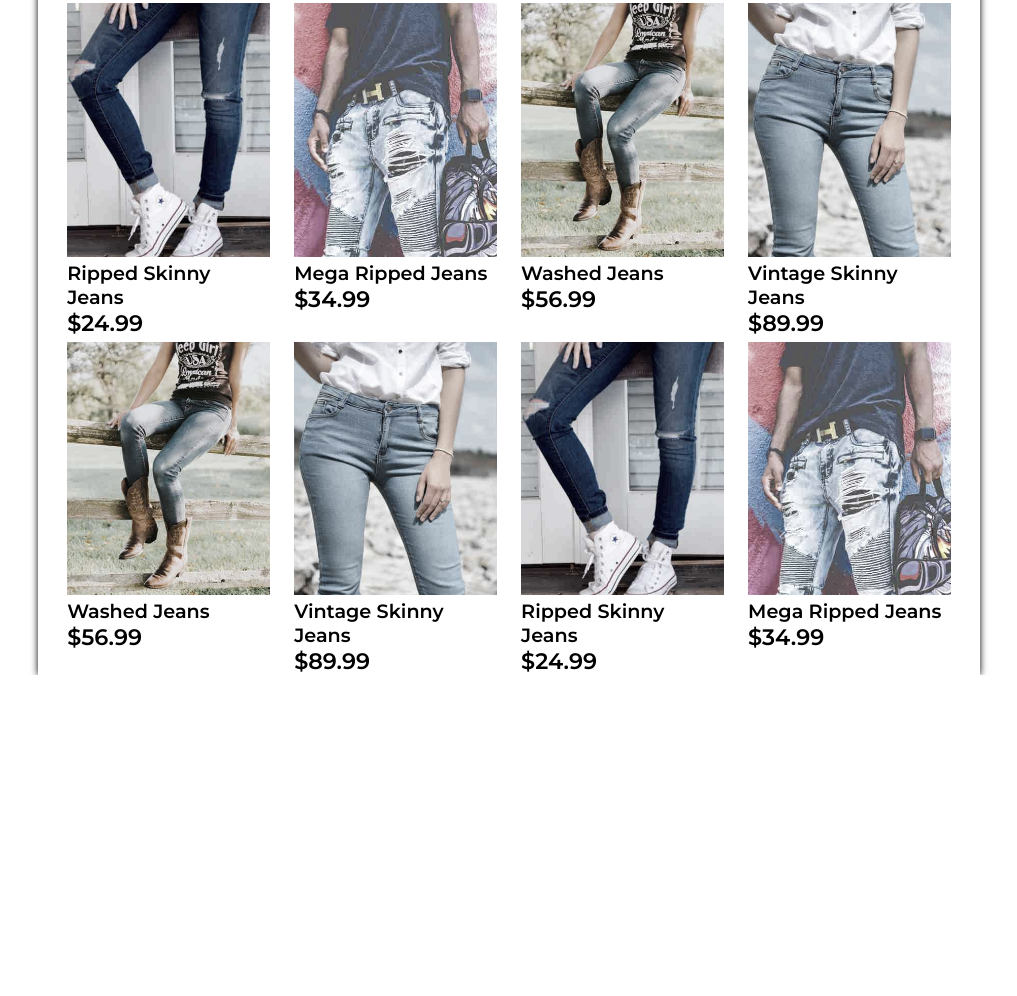
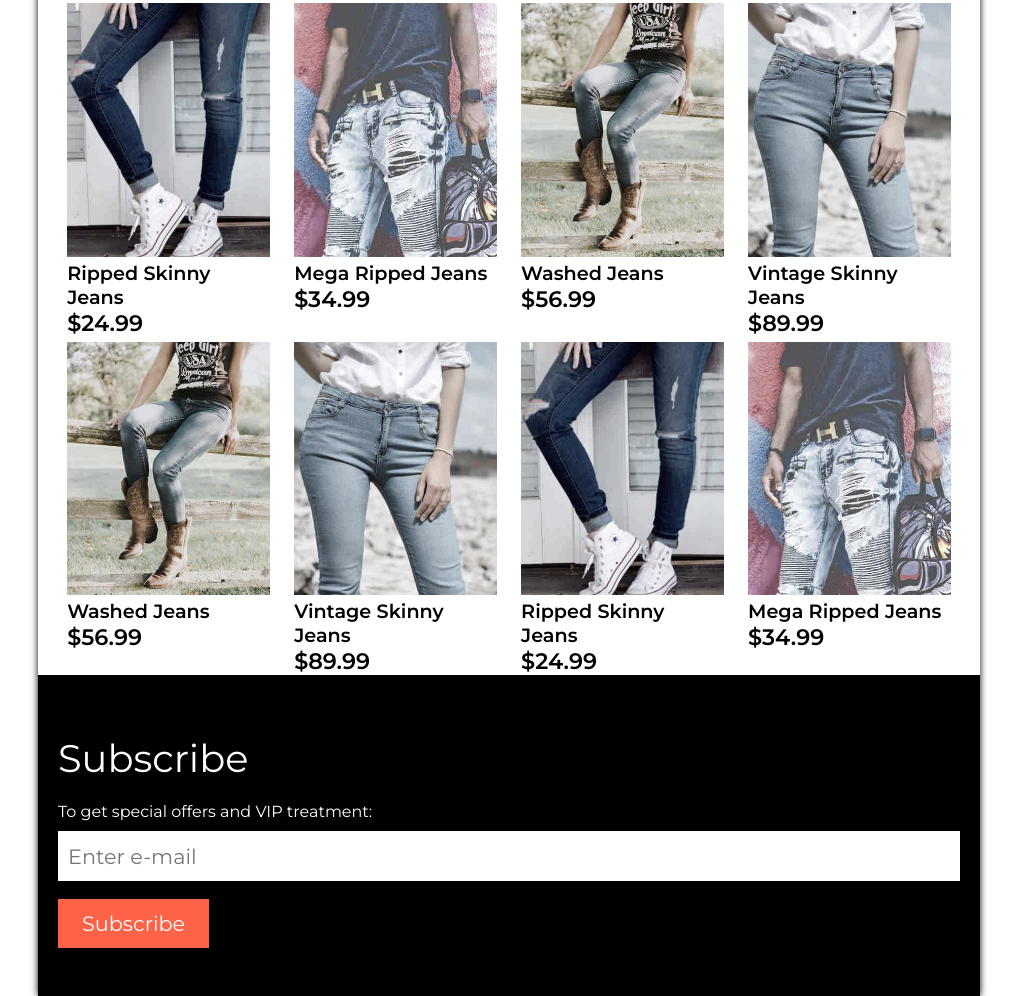
Before and after one commit to sparshverma123/Clothing-store-Website, a plain HTML site: page index.html in a window 1280 px wide. Shown: the part 883-1879 px from the top of the page, without its empty margins (238-1255 px from the left). Before the commit the page ends 1558 px from the top, so only its background shows below. Drawn offline with Linux system fonts and the light colour scheme.

Commit message:
completed the subscribe section

```diff
--- a/index.html
+++ b/index.html
@@ -119,6 +119,16 @@
 
 			</div>
 
+			<!-- subscribe section -->
+
+			<section class="subs">
+				<h1>Subscribe</h1>
+				<p>To get special offers and VIP treatment:</p>
+				<input type="email" name="" placeholder="Enter e-mail"><br>
+				<a href="#">Subscribe</a>
+			</section>
+
+
 
 
 	</div>
@@ -134,6 +144,8 @@
 
 
 
+
+
 <script src="https://kit.fontawesome.com/18d5e5a3ba.js" crossorigin="anonymous"></script>
 </body>
 </html>
--- a/style.css
+++ b/style.css
@@ -226,6 +226,7 @@ nav h2{
   gap: 5px;
   padding-inline: 10px;
   flex-wrap: wrap;
+  cursor: pointer;
   justify-content: space-evenly;
 }
 
@@ -246,3 +247,44 @@ nav h2{
 .card-item h2{
   font-size: 1.2rem;
 }
+
+.card-item img:hover{
+  filter: grayscale(40%);
+}
+
+
+/*subscribe section*/
+
+.subs{
+  background: black;
+  color: white;
+  width: 100%;
+  padding: 60px 20px 60px 20px;
+}
+
+.subs h1{
+  font-size: 2.4rem;
+  font-weight: 500;
+  margin-bottom: 20px;
+}
+
+.subs p{
+  margin-bottom: 10px;
+}
+
+.subs input{
+  width: 100%;
+  border: none;
+/*  box-shadow: 0px 0px 10px black;*/
+  height: 50px;
+  padding: 5px 10px;
+  font-size: 1.3rem;
+  margin-bottom: 30px;
+}
+
+.subs a{
+  padding: 12px 24px;
+  background: tomato;
+  color: white;
+  font-size: 1.3rem;
+}
```
